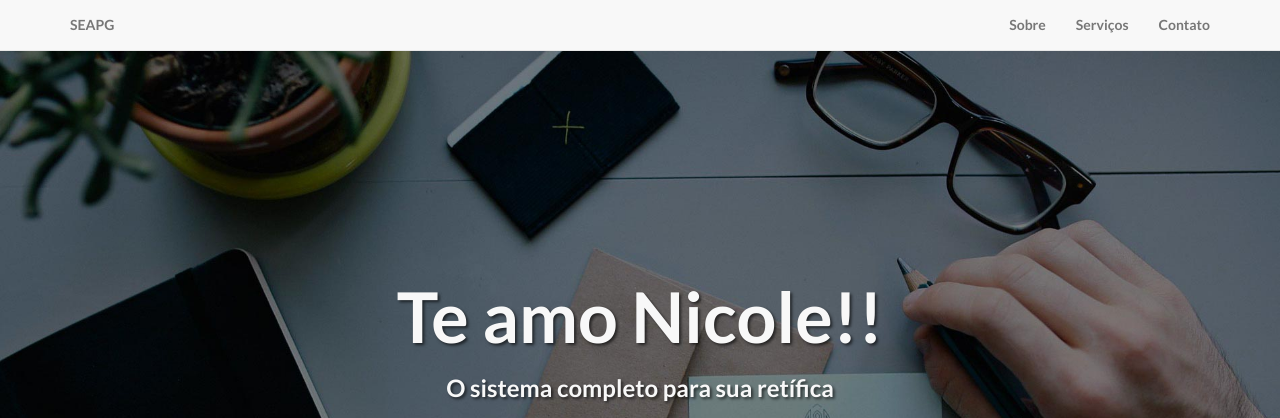
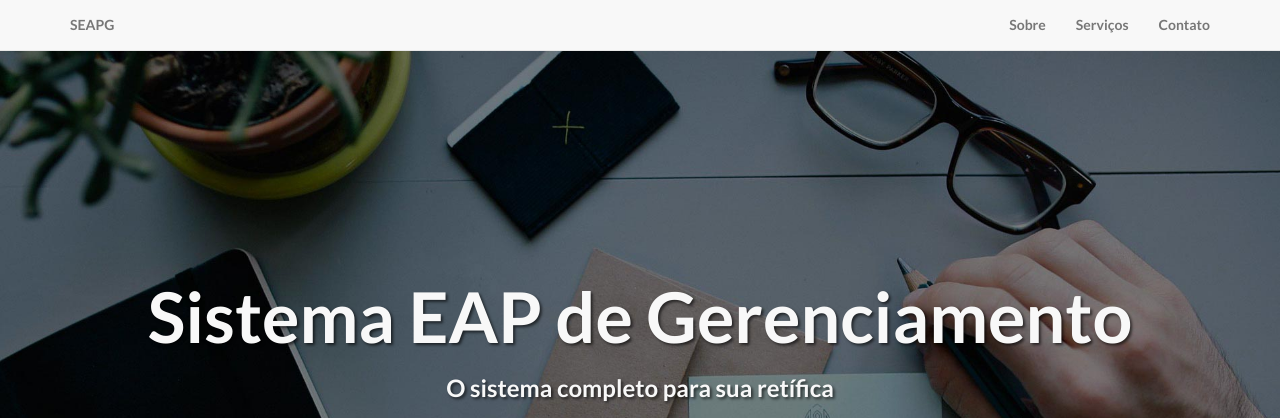
Before and after one commit to pernambucano/pernambucano.github.io, a plain HTML site: page index.html in a window 1280 px wide. Shown: the top 418 px of the page. Drawn offline with Linux system fonts and the light colour scheme.

Commit message:
voltando ao titulo original

```diff
--- a/index.html
+++ b/index.html
@@ -73,7 +73,7 @@
             <div class="row">
                 <div class="col-lg-12">
                     <div class="intro-message">
-                        <h1>Te amo Nicole!!</h1>
+                        <h1>Sistema EAP de Gerenciamento</h1>
                         <h3>O sistema completo para sua retífica</h3>
                         <hr class="intro-divider">
                         <ul class="list-inline intro-social-buttons">
```
